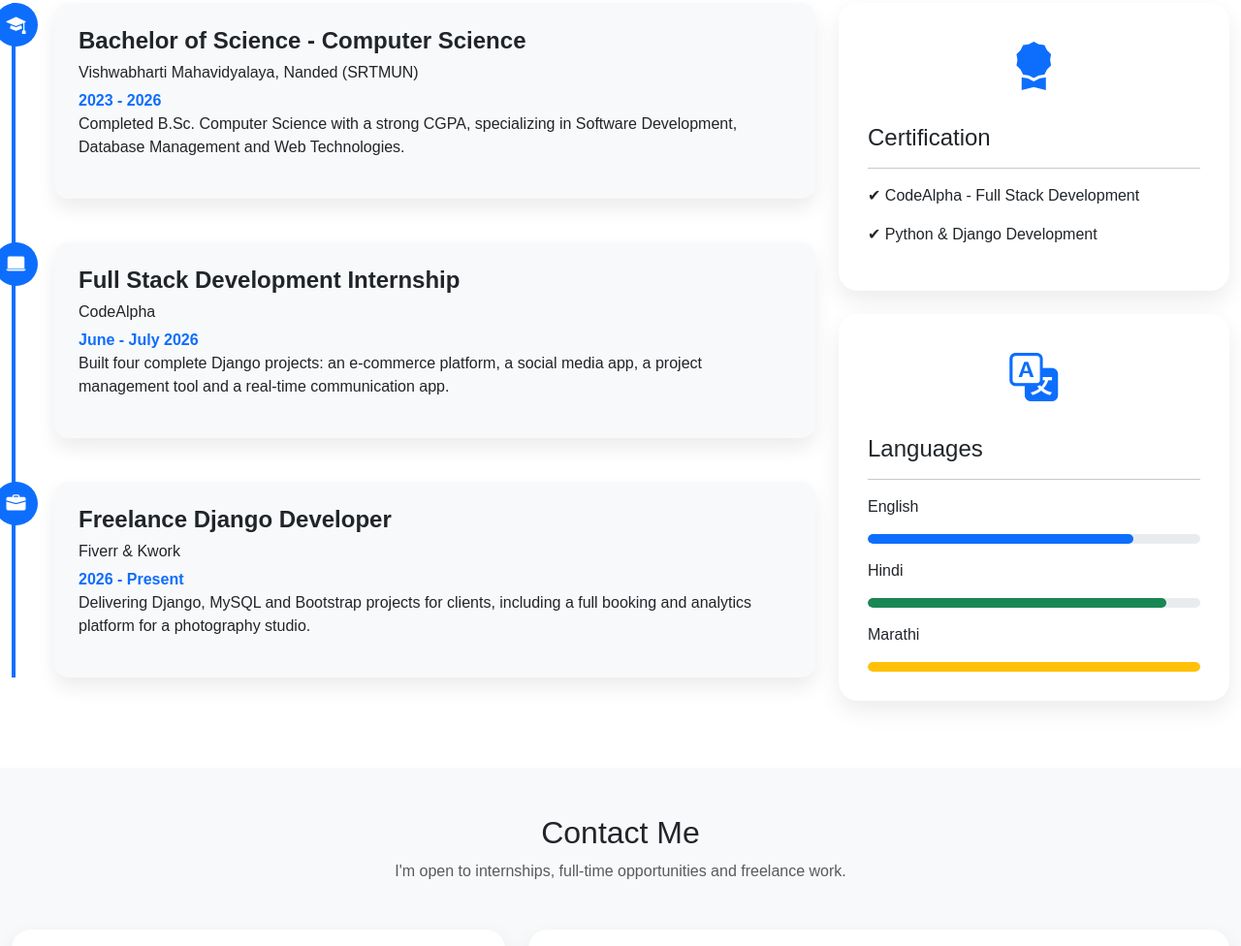
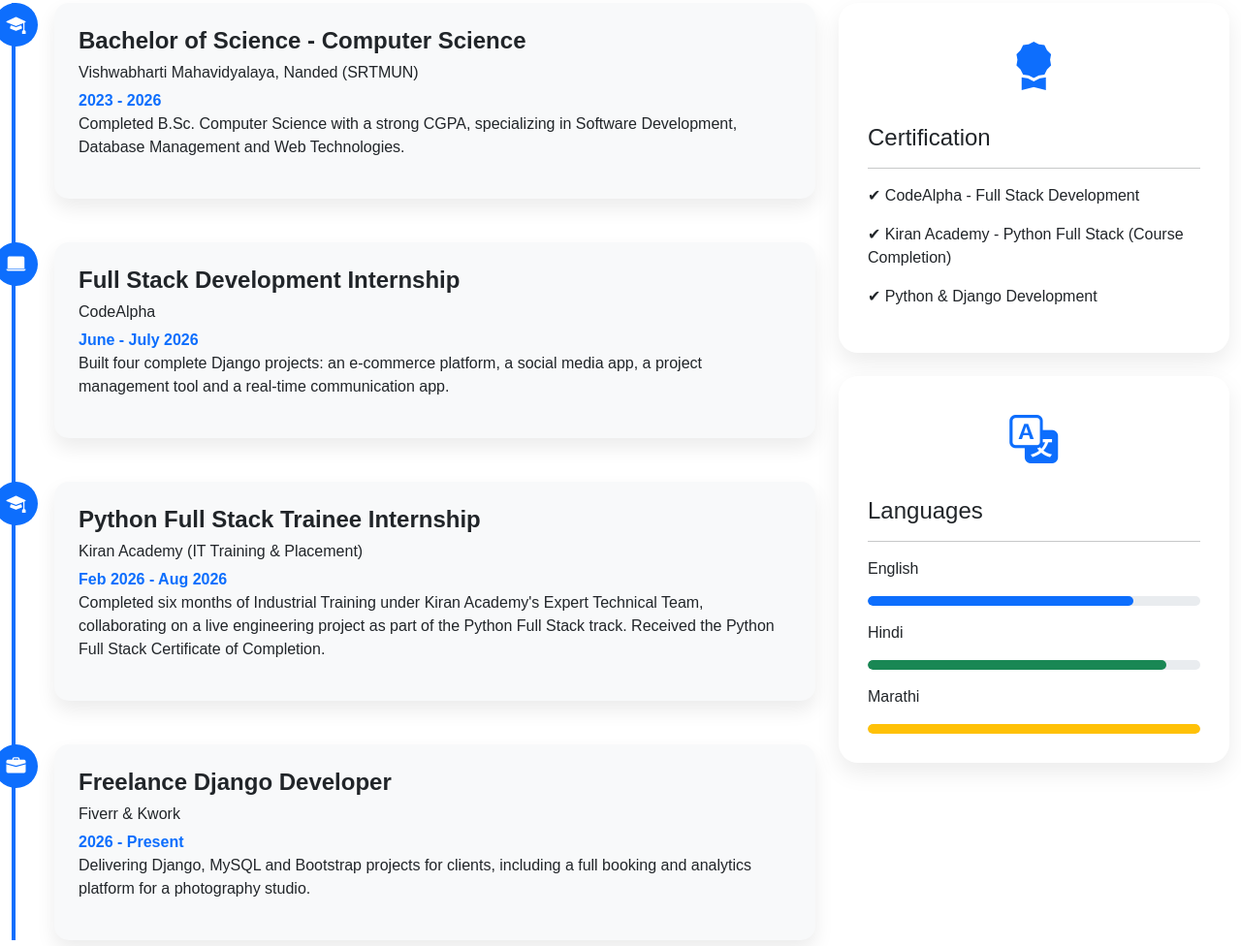
Before and after one commit to halgekishan/portfolio, a plain HTML site: page index.html in a window 1280 px wide. Shown: the part 5718-6694 px from the top of the page at 97% size. Drawn offline with nearby package versions, Linux system fonts and the light colour scheme.

Commit message:
Added Kiran Academy internship and certificate section

```diff
--- a/index.html
+++ b/index.html
@@ -543,6 +543,20 @@
                                 </p>
                             </div>
                         </div>
+                        <div class="timeline-item" data-aos="fade-left">
+                            <div class="timeline-icon"><i class="bi bi-mortarboard-fill"></i></div>
+                            <div class="timeline-content">
+                                <h4>Python Full Stack Trainee Internship</h4>
+                                <h6>Kiran Academy (IT Training &amp; Placement)</h6>
+                                <span>Feb 2026 - Aug 2026</span>
+                                <p>
+                                    Completed six months of Industrial Training under Kiran
+                                    Academy's Expert Technical Team, collaborating on a live
+                                    engineering project as part of the Python Full Stack track.
+                                    Received the Python Full Stack Certificate of Completion.
+                                </p>
+                            </div>
+                        </div>
                         <div class="timeline-item" data-aos="fade-right">
                             <div class="timeline-icon"><i class="bi bi-briefcase-fill"></i></div>
                             <div class="timeline-content">
@@ -565,6 +579,7 @@
                         <h4>Certification</h4>
                         <hr>
                         <p>✔ CodeAlpha - Full Stack Development</p>
+                        <p>✔ Kiran Academy - Python Full Stack (Course Completion)</p>
                         <p>✔ Python & Django Development</p>
                     </div>
                     <div class="certificate-card" data-aos="zoom-in">
```
